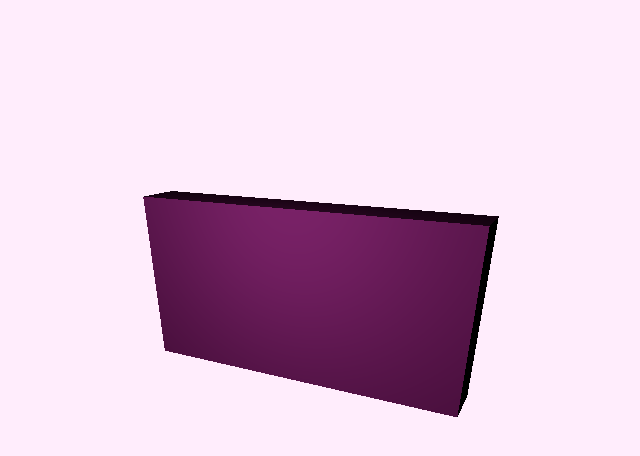
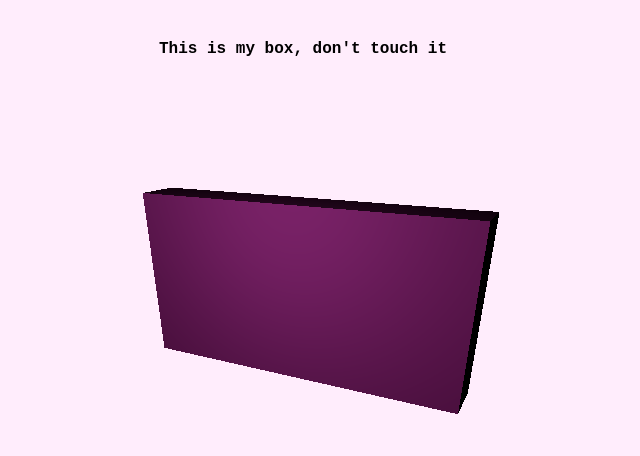
Before and after one commit to alisastoten/3js, a website built with Vite: page index.html in a window 1280 px wide. Shown: the whole page, without its empty margins (337-977 px from the left). Built offline with nearby package versions, Linux system fonts and the light colour scheme; animation ran at ten frames a second.

Commit message:
style.css added

```diff
--- a/index.html
+++ b/index.html
@@ -4,15 +4,12 @@
 <head>
     <meta charset="utf-8">
     <title>Floating box</title>
-    <style>
-        body {
-            margin: 0;
-        }
-    </style>
+    <link rel="stylesheet" href="style.css">
 </head>
 
 <body>
     <script type="module" src="/main.js"></script>
+    <div id="info">This is my box, don't touch it</div>
 </body>
 
 </html>
--- /dev/null
+++ b/style.css
@@ -0,0 +1,14 @@
+body {
+    margin: 0;
+}
+
+#info {
+	position: absolute;
+	top: 40px;
+    font-weight: 700;
+    font-family: 'Courier New', Courier, monospace;
+	width: 100%;
+	text-align: center;
+	z-index: 100;
+	display: block;
+}
```
